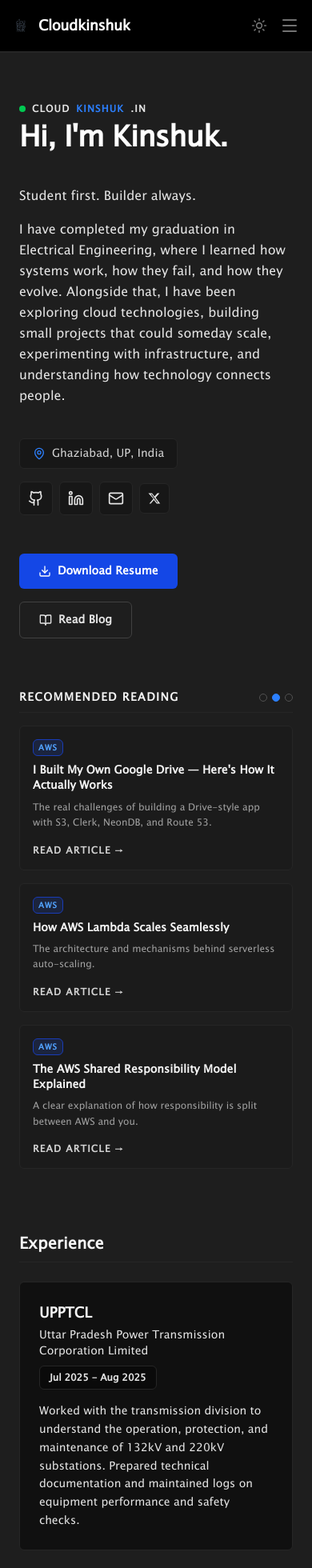
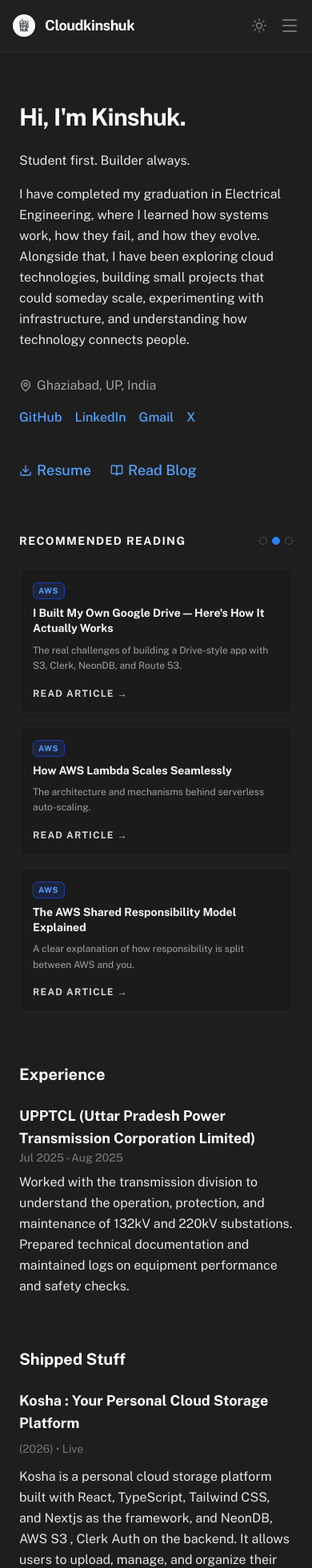
Before and after one commit to kinshukjainn/cloudkinshuk, a Next.js app: page / in a window 390 px wide. Shown: the top 1960 px of the page at 80% size. Built offline with nearby package versions, Linux system fonts and the light colour scheme; a web font is replaced by a local one.

Commit message:
new ui plus simple navigations and more content focused

```diff
--- a/app/components/Header.tsx
+++ b/app/components/Header.tsx
@@ -78,12 +78,13 @@
     <>
       <header
         ref={menuRef}
-        className="fixed top-0 left-0 right-0 z-50 bg-white dark:bg-black border-b border-neutral-200 dark:border-neutral-800 transition-colors duration-200"
+        className="fixed top-0 left-0 right-0 z-50 bg-white dark:bg-[#202020] border-b border-neutral-200 dark:border-neutral-800 transition-colors duration-200"
       >
         <div className="max-w-7xl mx-auto px-4 sm:px-6 lg:px-8 xl:px-10">
           <div className="flex items-center justify-between h-16">
             {/* ── Logo Section ── */}
             <Link href="/" className="flex items-center gap-3 shrink-0 min-w-0">
+              <div className="p-1 dark:bg-white rounded-full bg-transparent ">
                 <Image
                   src="/corelogo.png"
                   alt="Cloudkinshuk logo"
@@ -91,6 +92,7 @@
                   height={24}
                   className="w-5 h-5 sm:w-6 sm:h-6 object-contain"
                 />
+              </div>
               <span className="font-bold tracking-tight text-black dark:text-white text-lg sm:text-xl truncate">
                 Cloudkinshuk
               </span>
@@ -103,11 +105,11 @@
                   key={item.href}
                   href={item.href}
                   className={`
-                    flex items-center gap-2 text-sm font-medium transition-colors
+                    flex items-center gap-2 text-md font-medium transition-colors
                     ${
                       isActive(item.href)
                         ? "text-black dark:text-white"
-                        : "text-neutral-500 hover:text-black dark:hover:text-white"
+                        : "text-neutral-900 dark:text-neutral-100 hover:text-black dark:hover:text-white"
                     }
                   `}
                 >
@@ -213,7 +215,7 @@
                       ${
                         isActive(item.href)
                           ? "text-black dark:text-white"
-                          : "text-neutral-500 hover:text-black dark:hover:text-white"
+                          : "text-neutral-900 dark:text-neutral-100 hover:text-black dark:hover:text-white"
                       }
                     `}
                     tabIndex={isOpen ? 0 : -1}
--- a/app/globals.css
+++ b/app/globals.css
@@ -3,7 +3,7 @@
 
 body {
   background-color: #1e1e1e;
-  font-family: var(--font-lucida-sans), sans-serif;
+  font-family: var(--font-public-sans), sans-serif;
 }
 
 .h-font {
--- a/app/page.tsx
+++ b/app/page.tsx
@@ -2,8 +2,6 @@
 
 import {
   Github,
-  Linkedin,
-  Mail,
   ExternalLink,
   Download,
   BookOpen,
@@ -224,193 +222,125 @@
 
 // --- COMPONENTS ---
 
-const SocialIcon = ({ icon }: { icon: string }) => {
-  switch (icon) {
-    case "github":
-      return <Github className="w-5 h-5" />;
-    case "linkedin":
-      return <Linkedin className="w-5 h-5" />;
-    case "mail":
-      return <Mail className="w-5 h-5" />;
-    case "x":
-      return (
-        <svg
-          className="w-4 h-4"
-          fill="currentColor"
-          viewBox="0 0 24 24"
-          xmlns="http://www.w3.org/2000/svg"
-        >
-          <path d="M18.244 2.25h3.308l-7.227 8.26 8.502 11.24h-6.627l-5.1-6.658-5.848 6.658H2.425l7.752-8.858L.754 2.25h6.844l4.608 6.09L17.502 2.25zm-1.161 17.52h1.833L7.084 4.126H5.117z" />
-        </svg>
-      );
-    default:
-      return null;
-  }
-};
-
 const SectionHeader = ({ title }: { title: string }) => (
-  <h2 className="text-xl font-bold text-neutral-900 dark:text-neutral-100 mt-20 mb-6 border-b border-neutral-300 dark:border-neutral-800 pb-2">
+  <h2 className="text-xl md:text-2xl font-bold text-black dark:text-white mt-16 mb-6">
     {title}
   </h2>
 );
 
-const Pill = ({
-  children,
-  active = false,
-}: {
-  children: React.ReactNode;
-  active?: boolean;
-}) => (
-  <span
-    className={`px-3 py-1 text-xs font-semibold tracking-wide border rounded-md ${
-      active
-        ? "bg-blue-50 dark:bg-blue-900/20 text-blue-700 dark:text-blue-400 border-blue-200 dark:border-blue-800"
-        : "bg-neutral-100 dark:bg-neutral-900 text-neutral-700 dark:text-neutral-300 border-neutral-300 dark:border-neutral-700"
-    }`}
-  >
-    {children}
-  </span>
-);
-
 export default function Home() {
   return (
-    <div className="min-h-screen bg-white dark:bg-[#1e1e1e] text-neutral-800 dark:text-neutral-300 selection:bg-blue-200 dark:selection:bg-blue-900/50 selection:text-blue-900 dark:selection:text-blue-100 transition-colors">
-      <main className="max-w-3xl mx-auto px-6 py-16 md:py-24">
-        <div className="space-y-16">
+    <div className="min-h-screen bg-white dark:bg-[#1e1e1e] text-neutral-900 dark:text-neutral-200 selection:bg-blue-200 dark:selection:bg-blue-900 selection:text-black dark:selection:text-white">
+      {/* Widen max-width to max-w-4xl/5xl to give it a broader document feel */}
+      <main className="max-w-4xl mx-auto px-6 py-16 md:py-24">
         {/* HEADER / INTRO */}
-          <section className="space-y-8">
-            <div className="space-y-2">
-              <h1 className="text-xs font-bold text-neutral-500 dark:text-neutral-200 uppercase tracking-widest flex items-center gap-2">
-                <span className="w-2 h-2 bg-green-500 rounded-md" />
-                cloud
-                <span className="text-blue-600 dark:text-blue-500">
-                  kinshuk
-                </span>
-                .in
+        <section className="space-y-6 mb-16">
+          <h1 className="text-3xl md:text-5xl font-bold text-black dark:text-white tracking-tight">
+            Hi, I&apos;m Kinshuk.
           </h1>
-              <p className="text-4xl md:text-5xl lg:text-6xl font-extrabold tracking-tight text-neutral-900 dark:text-white pb-2">
-                Hi, I&apos;m Kinshuk.
-              </p>
-            </div>
 
-            <div className="space-y-4 text-base leading-relaxed text-neutral-800 dark:text-neutral-200 max-w-2xl">
+          <div className="space-y-4 text-base md:text-lg leading-relaxed max-w-3xl">
             {CONFIG.personal.bio.map((paragraph, idx) => (
               <p key={idx}>{paragraph}</p>
             ))}
           </div>
 
-            <div className="flex flex-wrap items-center gap-4 pt-2">
-              <span className="inline-flex items-center gap-2 text-sm text-neutral-700 dark:text-neutral-300 bg-neutral-50 rounded-md dark:bg-neutral-900 border border-neutral-300 dark:border-neutral-800 px-4 py-2">
-                <MapPin className="w-4 h-4 text-blue-600 dark:text-blue-500" />
+          <div className="flex flex-col sm:flex-row sm:items-center gap-4 sm:gap-8 pt-2 text-base">
+            <span className="flex items-center gap-1.5 text-neutral-600 dark:text-neutral-400">
+              <MapPin className="w-4 h-4" />
               {CONFIG.personal.location}
             </span>
-              <div className="flex items-center gap-2">
+            <div className="flex flex-wrap items-center gap-4 sm:gap-6">
               {CONFIG.social.map((social) => (
                 <a
                   key={social.platform}
                   href={social.url}
                   target="_blank"
                   rel="noopener noreferrer"
-                    className="p-2.5 text-neutral-600 dark:text-neutral-200 hover:text-neutral-900 dark:hover:text-white bg-neutral-50 dark:bg-neutral-900 border border-neutral-300 dark:border-neutral-800 hover:border-neutral-400 dark:hover:border-neutral-600 transition-colors rounded-md"
-                    title={social.platform}
+                  className="text-blue-600 dark:text-blue-400 hover:underline font-medium"
                 >
-                    <SocialIcon icon={social.icon} />
+                  {social.platform}
                 </a>
               ))}
             </div>
           </div>
 
-            <div className="flex flex-wrap gap-4 pt-4">
+          <div className="flex flex-wrap gap-6 pt-4">
             <Link
               href="/kinshukkjainnresume.pdf"
-                className="inline-flex items-center justify-center gap-2 bg-blue-600 dark:bg-blue-700 px-6 py-3 text-sm font-semibold text-white hover:bg-blue-700 dark:hover:bg-blue-600 transition-colors rounded-md"
+              className="inline-flex items-center gap-1.5 text-blue-600 dark:text-blue-400 hover:underline font-medium text-lg"
             >
-                <Download className="w-4 h-4" /> Download Resume
+              <Download className="w-4 h-4" /> Resume
             </Link>
             <Link
               href="/blogs"
-                className="inline-flex items-center justify-center gap-2 bg-transparent border border-neutral-300 dark:border-neutral-700 px-6 py-3 text-sm font-semibold text-neutral-900 dark:text-neutral-200 hover:bg-neutral-50 dark:hover:bg-neutral-900 transition-colors rounded-md"
+              className="inline-flex items-center gap-1.5 text-blue-600 dark:text-blue-400 hover:underline font-medium text-lg"
             >
               <BookOpen className="w-4 h-4" /> Read Blog
             </Link>
           </div>
         </section>
 
-          <section className="space-y-6">
+        <section className="mb-16">
           <Recommendation />
         </section>
 
         {/* EXPERIENCE */}
-          <div>
+        <section className="mb-16">
           <SectionHeader title="Experience" />
-            <div className="bg-neutral-50 dark:bg-[#101010] border border-neutral-300 dark:border-neutral-800 p-6 md:p-8 rounded-md transition-colors hover:border-neutral-400 dark:hover:border-neutral-600">
-              <div className="flex flex-col sm:flex-row justify-between items-start sm:items-center mb-4 gap-2">
-                <div>
-                  <h3 className="text-lg font-bold text-neutral-900 dark:text-neutral-100">
-                    UPPTCL
+          <div className="space-y-2">
+            <div className="flex flex-col sm:flex-row sm:justify-between sm:items-baseline">
+              <h3 className="text-lg font-bold text-black dark:text-white">
+                UPPTCL (Uttar Pradesh Power Transmission Corporation Limited)
               </h3>
-                  <p className="text-sm font-medium text-neutral-600 dark:text-neutral-200 mt-1">
-                    Uttar Pradesh Power Transmission Corporation Limited
-                  </p>
-                </div>
-                <span className="text-xs font-semibold text-neutral-600 dark:text-neutral-200 bg-neutral-200 dark:bg-neutral-950 px-3 py-1.5 border border-neutral-300 dark:border-neutral-800 rounded-md">
+              <span className="text-sm text-neutral-500 font-medium">
                 Jul 2025 - Aug 2025
               </span>
             </div>
-              <p className="text-sm text-neutral-700 dark:text-neutral-200 leading-relaxed">
-                Worked with the transmission division to understand the
-                operation, protection, and maintenance of 132kV and 220kV
-                substations. Prepared technical documentation and maintained
-                logs on equipment performance and safety checks.
+            <p className="text-base leading-relaxed">
+              Worked with the transmission division to understand the operation,
+              protection, and maintenance of 132kV and 220kV substations.
+              Prepared technical documentation and maintained logs on equipment
+              performance and safety checks.
             </p>
           </div>
+        </section>
+
+        {/* PROJECTS */}
+        <section className="mb-16">
+          <SectionHeader title="Shipped Stuff" />
+          <div className="space-y-12">
+            {CONFIG.projects.map((project, idx) => (
+              <div key={idx} className="space-y-3">
+                <div className="flex flex-col sm:flex-row sm:items-baseline gap-2">
+                  <h3 className="text-lg font-bold text-black dark:text-white">
+                    {project.title}
+                  </h3>
+                  <span className="text-sm text-neutral-500">
+                    ({project.year}) • {project.status}
+                  </span>
                 </div>
 
-          {/* PROJECTS */}
-          <div>
-            <SectionHeader title="Shipped Stuff" />
-            <div className="space-y-6">
-              {CONFIG.projects.map((project, idx) => (
-                <div
-                  key={idx}
-                  className="bg-neutral-50 dark:bg-[#101010] border border-neutral-300 dark:border-neutral-800 p-6 md:p-8 rounded-md transition-colors hover:border-neutral-400 dark:hover:border-neutral-600"
-                >
-                  <div className="flex flex-wrap items-center justify-between gap-4 mb-5">
-                    <h3 className="text-lg font-bold text-neutral-900 dark:text-neutral-100">
-                      {project.title}
-                    </h3>
-                    <div className="flex gap-2">
-                      <Pill active={project.status === "Live"}>
-                        {project.status}
-                      </Pill>
-                      <Pill>{project.year}</Pill>
-                    </div>
-                  </div>
-
-                  <div className="space-y-3 mb-6 text-sm text-neutral-700 dark:text-neutral-200 leading-relaxed">
+                <div className="space-y-2 text-base leading-relaxed">
                   {project.description.map((p, i) => (
                     <p key={i}>{p}</p>
                   ))}
                 </div>
 
-                  <div className="flex flex-wrap gap-2 mb-6">
-                    {project.technologies.map((tech) => (
-                      <span
-                        key={tech}
-                        className="text-xs font-medium text-neutral-600 dark:text-neutral-200 bg-white dark:bg-black border border-neutral-200 dark:border-neutral-800 px-3 py-1.5 rounded-md"
-                      >
-                        {tech}
-                      </span>
-                    ))}
-                  </div>
+                <p className="text-sm text-neutral-600 dark:text-neutral-400">
+                  <strong className="text-neutral-900 dark:text-neutral-200">
+                    Technologies:
+                  </strong>{" "}
+                  {project.technologies.join(", ")}
+                </p>
 
-                  <div className="flex flex-wrap items-center gap-3 pt-5 border-t border-neutral-200 dark:border-neutral-800">
+                <div className="flex flex-wrap items-center gap-6 pt-2">
                   {project.links.live && (
                     <a
                       href={project.links.live}
                       target="_blank"
                       rel="noopener noreferrer"
-                        className="text-sm font-semibold text-white px-4 py-2 bg-blue-600 dark:bg-blue-700 hover:bg-blue-700 dark:hover:bg-blue-600 flex items-center gap-2 transition-colors rounded-md"
+                      className="inline-flex items-center gap-1.5 text-blue-600 dark:text-blue-400 hover:underline font-medium"
                     >
                       <ExternalLink className="w-4 h-4" /> Live Preview
                     </a>
@@ -420,7 +350,7 @@
                       href={project.links.repo}
                       target="_blank"
                       rel="noopener noreferrer"
-                        className="text-sm font-semibold px-4 py-2 bg-neutral-200 dark:bg-neutral-800 hover:bg-neutral-300 dark:hover:bg-neutral-700 text-neutral-900 dark:text-neutral-100 flex items-center gap-2 transition-colors rounded-md"
+                      className="inline-flex items-center gap-1.5 text-blue-600 dark:text-blue-400 hover:underline font-medium"
                     >
                       <Github className="w-4 h-4" /> Source Code
                     </a>
@@ -429,128 +359,111 @@
               </div>
             ))}
           </div>
-          </div>
+        </section>
 
         {/* SKILLS */}
-          <div>
-            <SectionHeader title="Tools I Use" />
-            <div className="grid grid-cols-1 md:grid-cols-2 gap-4 md:gap-6">
+        <section className="mb-16">
+          <SectionHeader title="Tools & Technologies" />
+          <div className="space-y-6">
             {Object.entries(CONFIG.skills).map(([category, skills]) => (
-                <div
-                  key={category}
-                  className="bg-neutral-50 dark:bg-[#101010] border border-neutral-300 dark:border-neutral-800 p-6 rounded-md"
-                >
-                  <h3 className="text-sm font-bold text-neutral-900 dark:text-neutral-100 mb-4 tracking-wide">
+              <div key={category}>
+                <h3 className="text-base font-bold text-black dark:text-white mb-1">
                   {category}
                 </h3>
-                  <div className="flex flex-wrap gap-2">
-                    {skills.map((skill) => (
-                      <span
-                        key={skill}
-                        className="px-3 py-1.5 bg-white dark:bg-black border border-neutral-200 dark:border-neutral-800 text-xs font-medium text-neutral-700 dark:text-neutral-200 rounded-md"
-                      >
-                        {skill}
-                      </span>
-                    ))}
-                  </div>
+                <p className="text-base leading-relaxed text-neutral-700 dark:text-neutral-300">
+                  {skills.join(", ")}
+                </p>
               </div>
             ))}
           </div>
-          </div>
+        </section>
 
         {/* CERTIFICATIONS */}
-          <div>
+        <section className="mb-16">
           <SectionHeader title="Certifications" />
-            <div className="space-y-4">
+          <div className="space-y-8">
             {CONFIG.certifications.map((cert, idx) => (
-                <div
-                  key={idx}
-                  className="flex flex-col sm:flex-row sm:items-start justify-between p-6 bg-neutral-50 dark:bg-[#101010] border border-neutral-300 dark:border-neutral-800 gap-4 rounded-md transition-colors hover:border-neutral-400 dark:hover:border-neutral-600"
-                >
-                  <div>
-                    <h3 className="text-base font-bold text-neutral-900 dark:text-neutral-100 mb-1.5">
+              <div key={idx} className="space-y-1">
+                <div className="flex flex-col sm:flex-row sm:items-baseline gap-2">
                   {cert.url ? (
                     <a
                       href={cert.url}
                       target="_blank"
                       rel="noopener noreferrer"
-                          className="hover:text-blue-600 dark:hover:text-blue-400 transition-colors inline-flex items-center gap-1.5"
+                      className="text-lg font-bold text-blue-600 dark:text-blue-400 hover:underline inline-flex items-center gap-1.5"
                     >
                       {cert.title}
                       <ExternalLink className="w-3.5 h-3.5" />
                     </a>
                   ) : (
-                        cert.title
+                    <h3 className="text-lg font-bold text-black dark:text-white">
+                      {cert.title}
+                    </h3>
                   )}
-                    </h3>
-                    <p className="text-xs text-blue-600 dark:text-blue-500 font-bold mb-3 tracking-wide">
-                      {cert.organization} • {cert.status}
+                  <span className="text-sm text-neutral-500">
+                    {cert.year} • {cert.status}
+                  </span>
+                </div>
+
+                <p className="text-sm font-medium text-neutral-800 dark:text-neutral-200 pb-1">
+                  {cert.organization}
                 </p>
-                    <p className="text-sm text-neutral-700 dark:text-neutral-200 leading-relaxed">
+
+                <p className="text-base leading-relaxed text-neutral-700 dark:text-neutral-300">
                   {cert.description}
                 </p>
               </div>
-                  <span className="shrink-0 text-xs font-semibold text-neutral-600 dark:text-neutral-200 bg-neutral-200 dark:bg-neutral-950 px-3 py-1.5 border border-neutral-300 dark:border-neutral-800 rounded-md">
-                    {cert.year}
+            ))}
+          </div>
+        </section>
+
+        {/* EDUCATION */}
+        <section className="mb-16">
+          <SectionHeader title="Education" />
+          <div className="space-y-4">
+            <div className="flex flex-col sm:flex-row justify-between items-baseline gap-2">
+              <h3 className="text-lg font-bold text-black dark:text-white">
+                {CONFIG.education.institution}
+              </h3>
+              <span className="text-sm font-medium text-neutral-500">
+                {CONFIG.education.period}
               </span>
             </div>
-              ))}
-            </div>
+
+            <div>
+              <p className="text-base font-medium text-black dark:text-white">
+                {CONFIG.education.degree} — {CONFIG.education.field}
+              </p>
+              <p className="text-sm text-neutral-500">
+                {CONFIG.education.location}
+              </p>
             </div>
 
-          {/* EDUCATION */}
-          <div>
-            <SectionHeader title="Education" />
-            <div className="bg-neutral-50 dark:bg-[#101010] border border-neutral-300 dark:border-neutral-800 p-6 md:p-8 rounded-md">
-              <div className="flex flex-col md:flex-row justify-between items-start mb-6 gap-4">
-                <div>
-                  <h3 className="text-lg font-bold text-neutral-900 dark:text-neutral-100">
-                    {CONFIG.education.institution}
-                  </h3>
-                  <p className="text-sm text-blue-600 dark:text-blue-500 mt-1.5 font-medium">
-                    {CONFIG.education.degree} — {CONFIG.education.field}
-                  </p>
-                </div>
-                <div className="text-left md:text-right">
-                  <span className="text-xs font-bold text-neutral-700 dark:text-neutral-300 bg-neutral-200 dark:bg-neutral-800 border border-neutral-300 dark:border-neutral-700 px-3 py-1.5 inline-block rounded-md">
-                    {CONFIG.education.period}
-                  </span>
-                  <span className="text-xs text-neutral-500 block mt-2.5 font-medium">
-                    {CONFIG.education.location}
-                  </span>
-                </div>
-              </div>
-
-              <p className="text-sm text-neutral-700 dark:text-neutral-200 leading-relaxed max-w-2xl">
+            <p className="text-base leading-relaxed">
               {CONFIG.education.description}
             </p>
 
-              <div className="flex flex-wrap items-center gap-3 mt-8 pt-6 border-t border-neutral-200 dark:border-neutral-800">
-                <span className="inline-flex items-center gap-2 text-sm font-medium text-green-700 dark:text-green-400 bg-green-50 dark:bg-green-950 border border-green-200 dark:border-green-900 px-4 py-2 rounded-md">
-                  <CheckCircle2 className="w-4 h-4" />
-                  Degree Completed
+            <div className="flex flex-wrap items-center gap-6 pt-2">
+              <span className="inline-flex items-center gap-1.5 text-sm font-medium text-neutral-600 dark:text-neutral-400">
+                <CheckCircle2 className="w-4 h-4" /> Degree Completed
               </span>
               <a
                 href="/2200910200015.pdf"
                 download
                 target="_blank"
                 rel="noopener noreferrer"
-                  className="inline-flex items-center gap-2 text-sm font-semibold text-neutral-900 dark:text-neutral-300 bg-neutral-200 dark:bg-neutral-800 hover:bg-neutral-300 dark:hover:bg-neutral-700 transition-colors px-5 py-2 border border-neutral-300 dark:border-neutral-700 rounded-md"
+                className="inline-flex items-center gap-1.5 text-blue-600 dark:text-blue-400 hover:underline font-medium"
               >
-                  <Download className="w-4 h-4" />
-                  Download PDC (pdf)
+                <Download className="w-4 h-4" /> Download PDC
               </a>
             </div>
           </div>
-          </div>
-        </div>
+        </section>
       </main>
 
       {/* FOOTER */}
-      <footer className="border-t border-neutral-200 dark:border-neutral-800 py-10 text-center bg-neutral-50 dark:bg-neutral-900/20">
-        <p className="text-sm text-neutral-500 font-medium">
-          © {new Date().getFullYear()} Kinshuk Jain. All rights reserved.
-        </p>
+      <footer className="py-12 text-center text-sm text-neutral-500 font-medium">
+        <p>© {new Date().getFullYear()} Kinshuk Jain. All rights reserved.</p>
       </footer>
     </div>
   );
--- a/tailwind.config.ts
+++ b/tailwind.config.ts
@@ -17,13 +17,13 @@
         workSans: "var(--font-work-sans) , sans-serif",
         geistMono: "var(--font-geist-mono) , monospace",
         rubik: "var(--font-rubik) sans-serif",
-        publicsans: ["var(--font-public-sans)", "sans-serif"],
         cabinSketch: "var(--font-cabin-sketch) , cursive",
         openSans: "var(--font-open-sans) , cursive",
         sourceSerif: "var(--font-source-serif) , serif",
         ubuntuSans: "var(--font-ubuntu-sans) sans-serif, ",
         robotoSlab: "var(--font-roboto-slab), serif",
         verdana: "var(--font-verdana) , sans-serif",
+        publicsans: ["var(--font-public-sans)", "sans-serif"],
         inter: "var(--font-inter), sans-serif",
         robotoserif: "var(--font-roboto-serif), serif",
         ibmPlexSans: "var(--font-ibm-plex-sans) , sans-serif",
```
Also changed, not shown: app/components/BlogsFeed.tsx (+23 -44 lines). Lines whose indentation alone changed are shown as unchanged.
